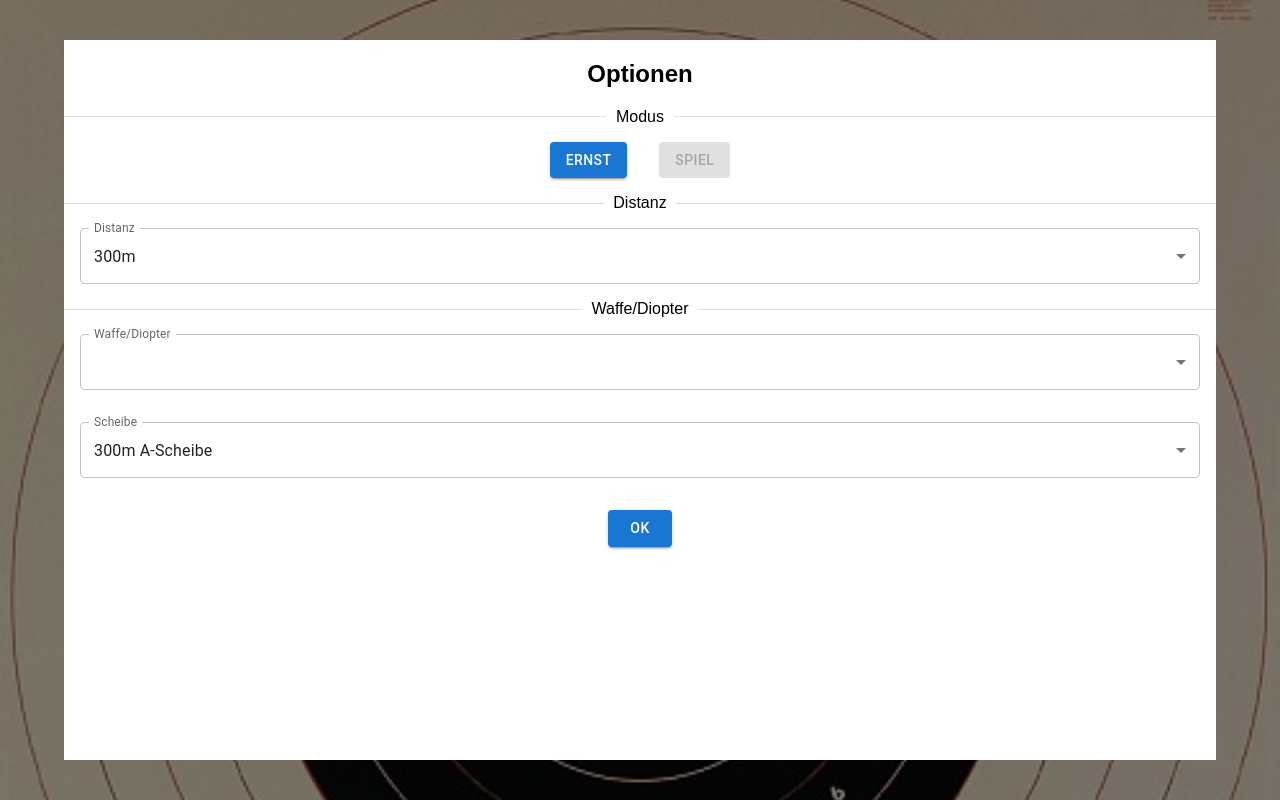
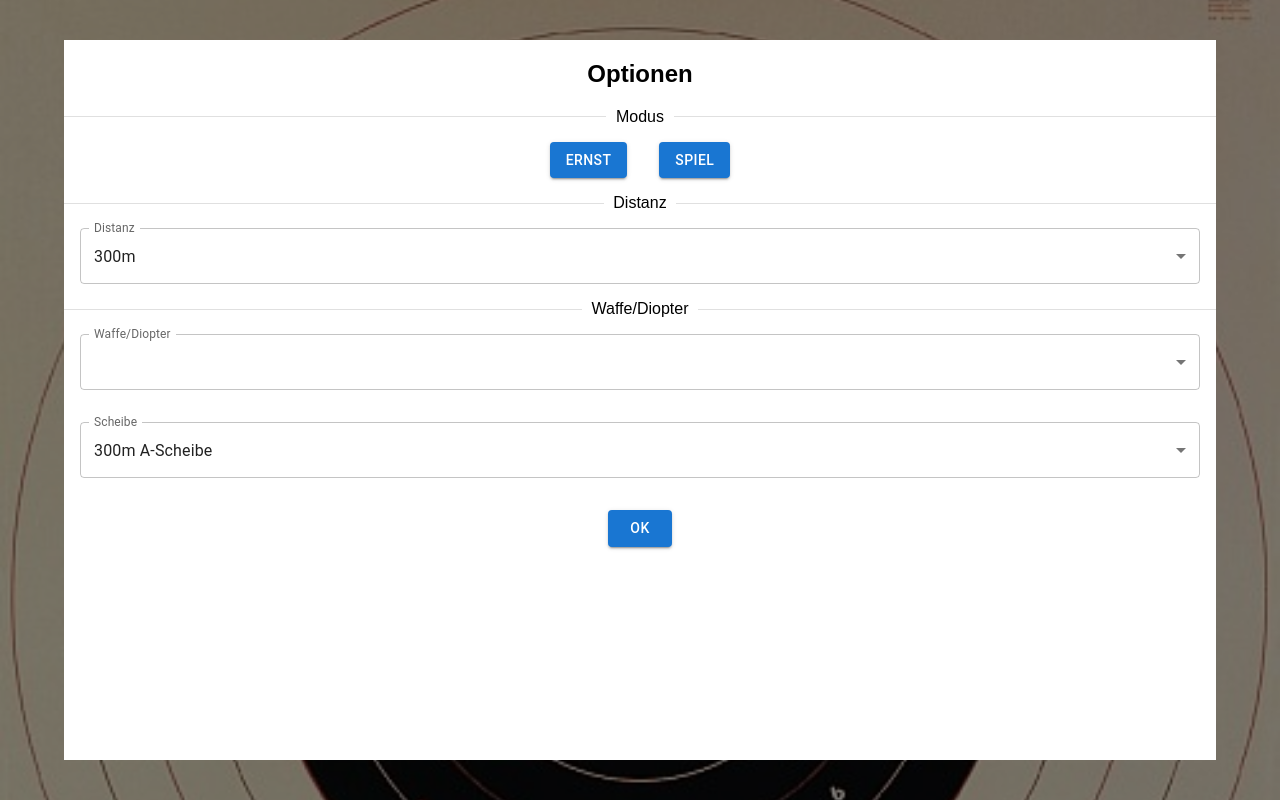
Before and after one commit to m00gendai/schuetzenhilfe, a React (Vite) app: page / in a window 1280 px wide. Both pictures are taken after a click on the button 24 px from the left and 400 px from the top of the page. Built offline with nearby package versions, Linux system fonts and the light colour scheme.

Commit message:
Enabled game mode

```diff
--- a/src/Component_OptionsMenu.jsx
+++ b/src/Component_OptionsMenu.jsx
@@ -31,7 +31,7 @@ export function Component_OptionsMenu(props){
                     Modus
                 </Divider>
                 <Button sx={{margin: "1rem"}} variant="contained" id="modeReal" onClick={() => props.setMode("real")}>Ernst</Button>
-                <Button disabled sx={{margin: "1rem"}} variant="contained" id="modeGame" onClick={() => props.setMode("game")}>Spiel</Button>
+                <Button sx={{margin: "1rem"}} variant="contained" id="modeGame" onClick={() => props.setMode("game")}>Spiel</Button>
                 <Divider sx={{width: "100%"}}>
                         Distanz
                     </Divider>
@@ -47,7 +47,7 @@ export function Component_OptionsMenu(props){
                          <MenuItem key={"dist1"} value={300}>300m</MenuItem>
                          <MenuItem key={"dist2"} value={50}>50m</MenuItem>
                          <MenuItem key={"dist3"} value={25}>25m</MenuItem>
-                         <MenuItem key={"dist1"} value={100}>100m</MenuItem>
+                         <MenuItem key={"dist4"} value={100}>100m</MenuItem>
 
 
                     </Select>
```
